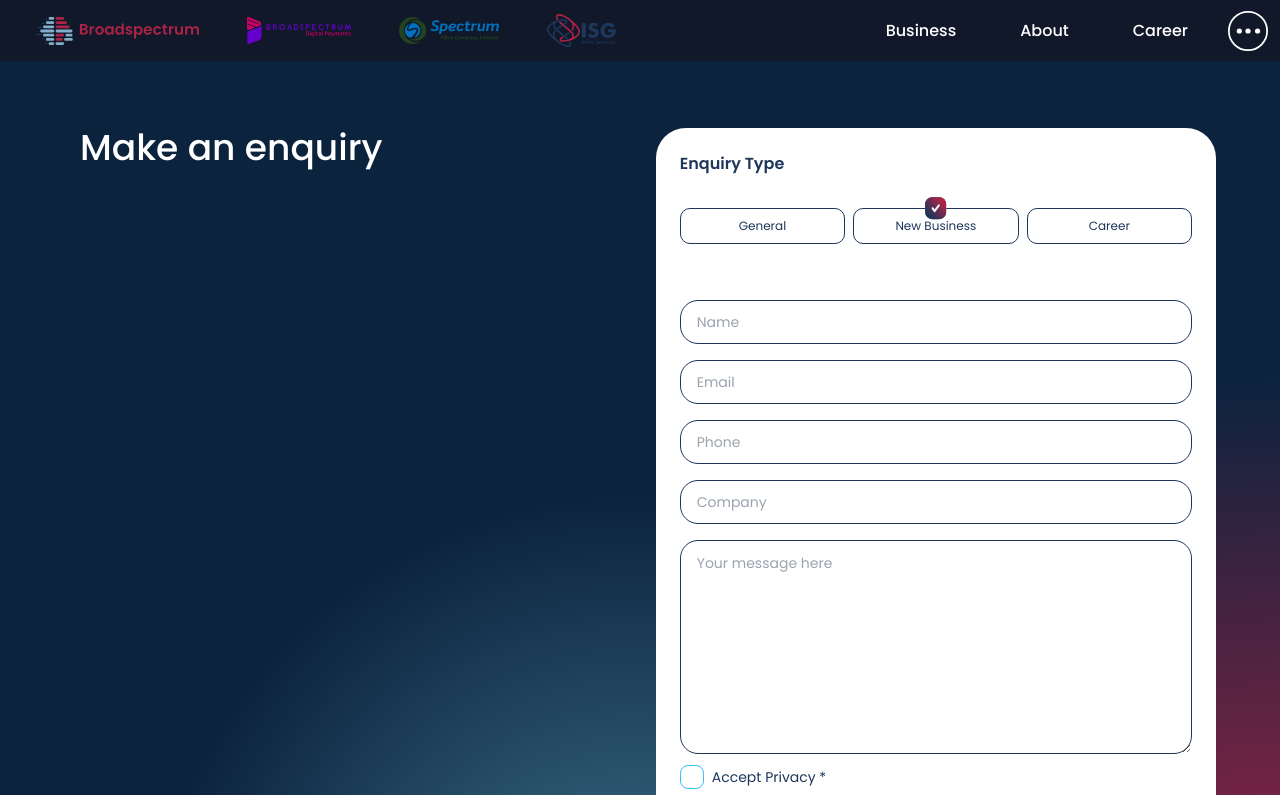
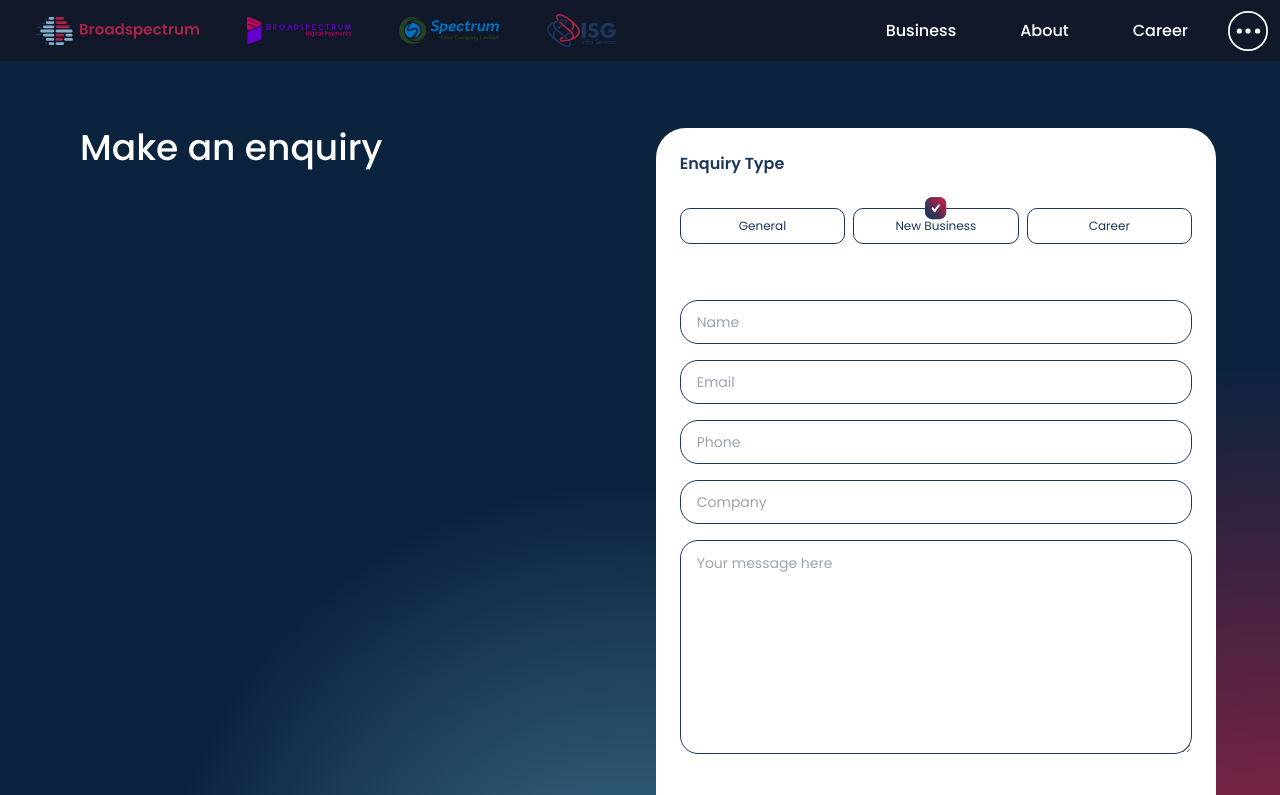
Before and after one commit to johnkdunyo/bsl-com-web, a Next.js app: page /enquiry in a window 1280 px wide. Shown: the top 795 px of the page. Built offline with nearby package versions, Linux system fonts and the light colour scheme.

Commit message:
code clean up

```diff
--- a/src/pages/enquiry.tsx
+++ b/src/pages/enquiry.tsx
@@ -85,13 +85,6 @@ const enquiry = () => {
                     placeholder="Your message here"
                   />
                 </div>
-                <div className=" -mt-3 flex  items-center gap-2 text-sm">
-                  <input
-                    type="checkbox"
-                    className="checkbox checkbox-info checkbox-sm sm:checkbox-md"
-                  />
-                  <p className="text-[#1D365A]">Accept Privacy *</p>
-                </div>
 
                 <div className=" flex flex-col items-center mt-5">
                   <button className="custom-button1 px-6">SEND Enquiry</button>
```
